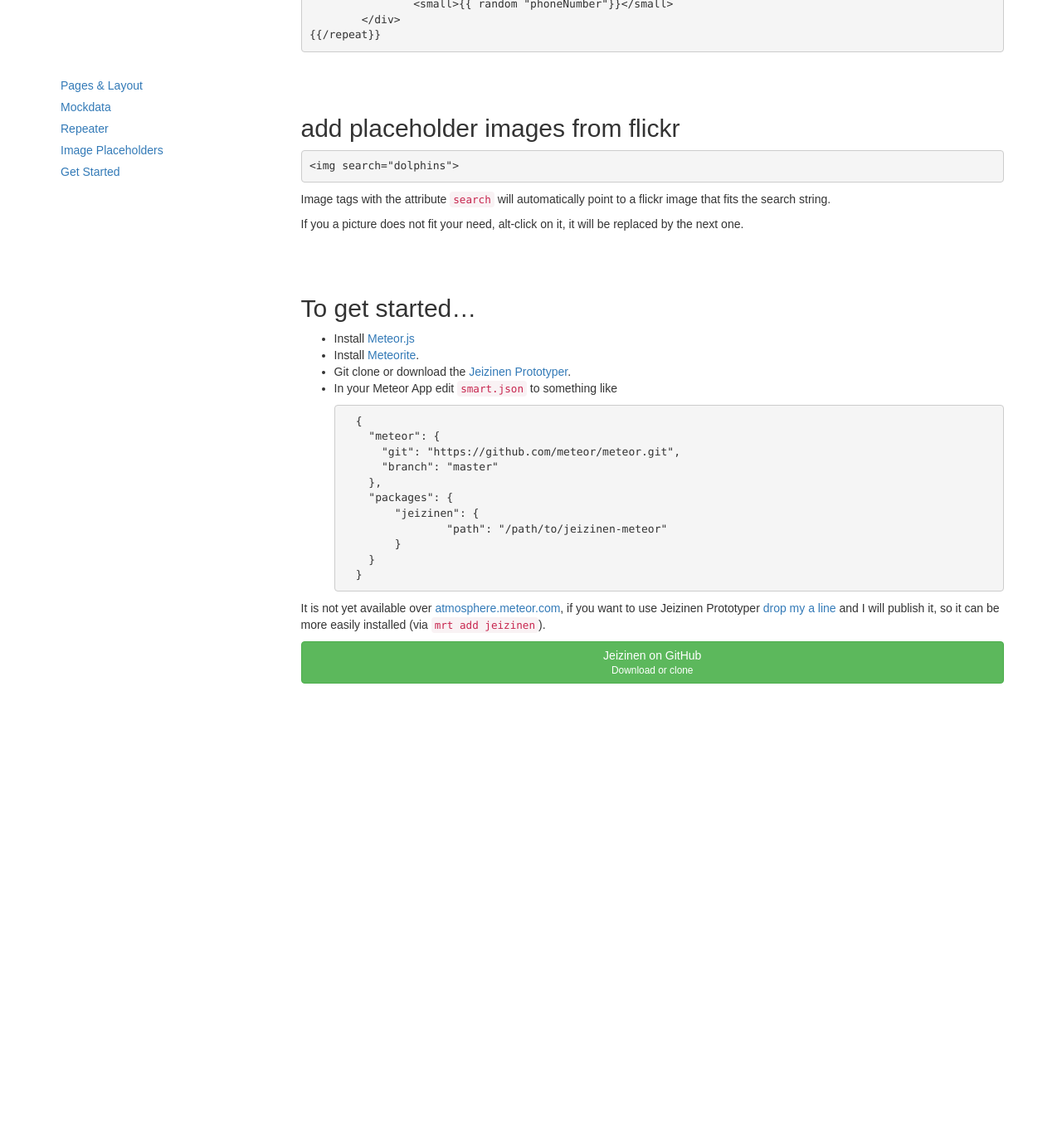
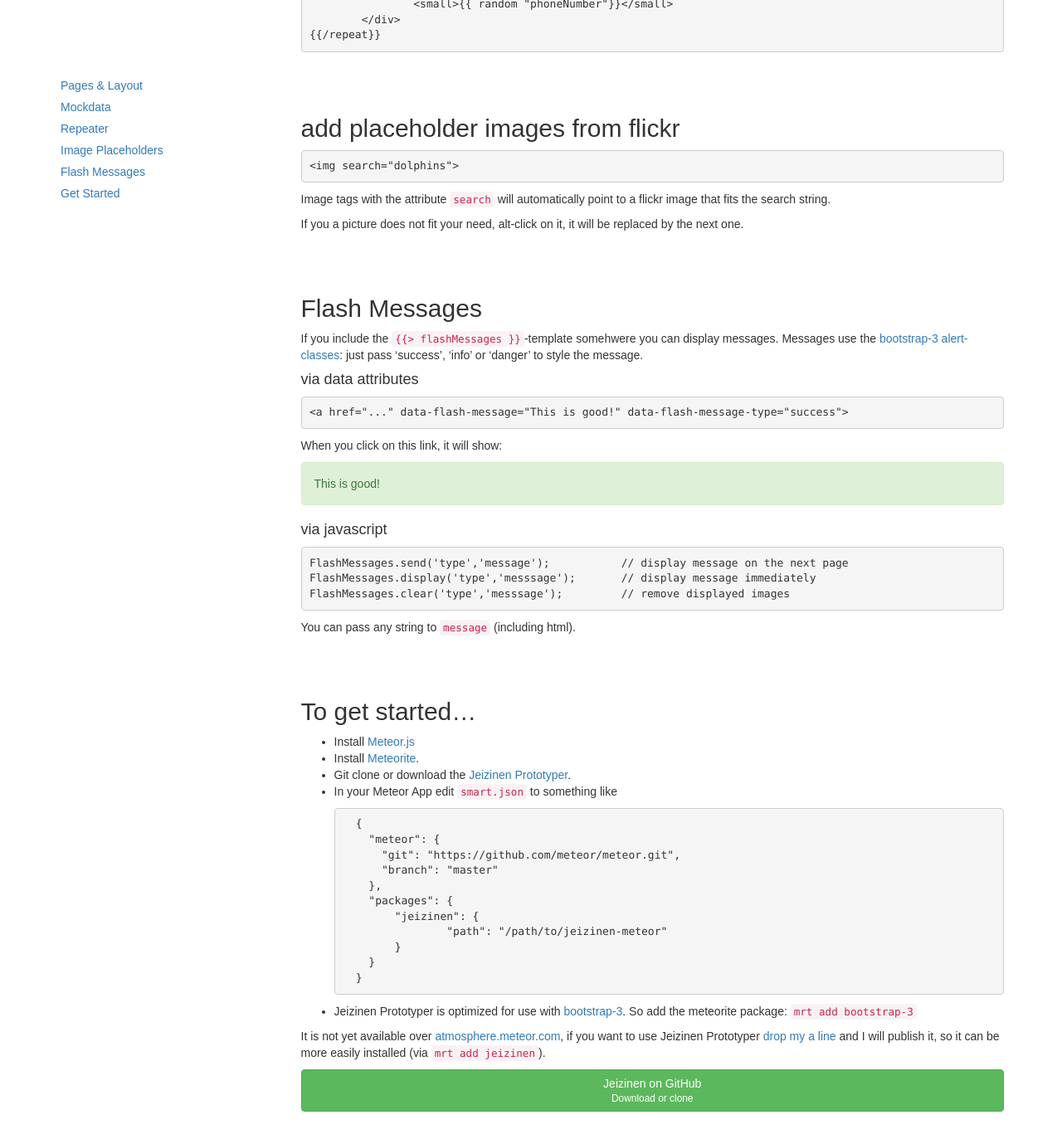
Before and after one commit to RolandStuder/jeizinen-meteor, a Jekyll site: the page built from index.md, in a window 1280 px wide and 1400 px high, scrolled down 1769 px. Shown: the top 1379 px of the window at 83% size. Built offline with Jekyll 4.4.1, drawn with Linux system fonts in a browser that asks for light colours; nearby versions of some CDN libraries; some web fonts are replaced; before the commit the page ends 2653 px from its top, so only the background shows below that.

Commit message:
docs for flash messages

```diff
--- a/index.md
+++ b/index.md
@@ -97,6 +97,28 @@ Image tags with the attribute `search` will automatically point to a flickr imag
 
 If you a picture does not fit your need, alt-click on it, it will be replaced by the next one.
 
+<a name="Flash Messages"> </a>
+## Flash Messages
+
+If you include the `{{> flashMessages }}`-template somehwere you can display messages.
+Messages use the [bootstrap-3 alert-classes](http://getbootstrap.com/components/#alerts): just pass 'success', 'info' or 'danger' to style the message.
+
+#### via data attributes
+
+	<a href="..." data-flash-message="This is good!" data-flash-message-type="success">
+
+When you click on this link, it will show:
+
+<div class="alert alert-success">This is good!</div>
+
+#### via javascript
+
+	FlashMessages.send('type','message'); 		// display message on the next page
+	FlashMessages.display('type','messsage'); 	// display message immediately
+	FlashMessages.clear('type','messsage'); 	// remove displayed images
+
+You can pass any string to `message` (including html).
+
 <a name="Get Started"> </a>
 ## To get started...
 
@@ -117,6 +139,8 @@ If you a picture does not fit your need, alt-click on it, it will be replaced by
 		  }
 		}
 
+- Jeizinen Prototyper is optimized for use with [bootstrap-3](http://getbootstrap.com). So add the meteorite package: `mrt add bootstrap-3`
+
 
 It is not yet available over [atmosphere.meteor.com](http://atmosphere.meteor.com), if you want to use Jeizinen Prototyper [drop my a line](mailto:roland.studer@gmail.com) and I will publish it, so it can be more easily installed (via `mrt add jeizinen`).
 
```
